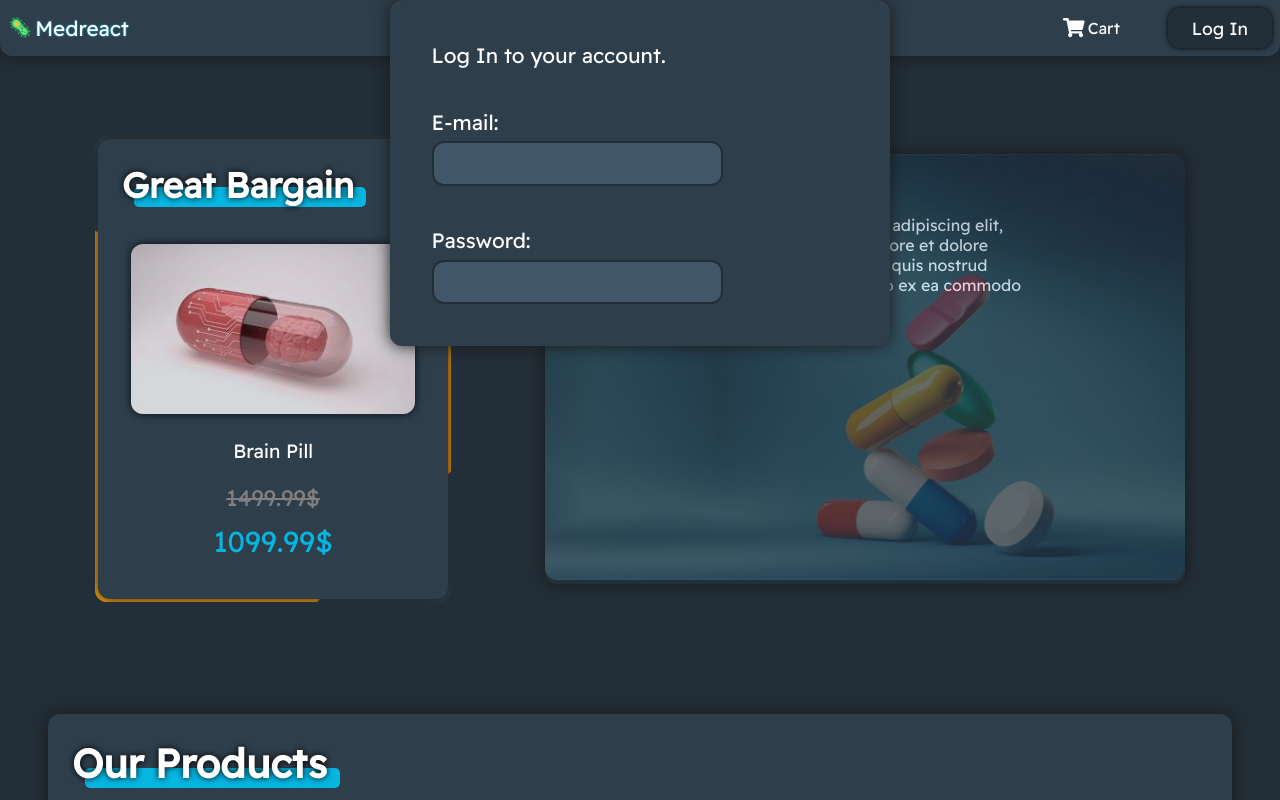
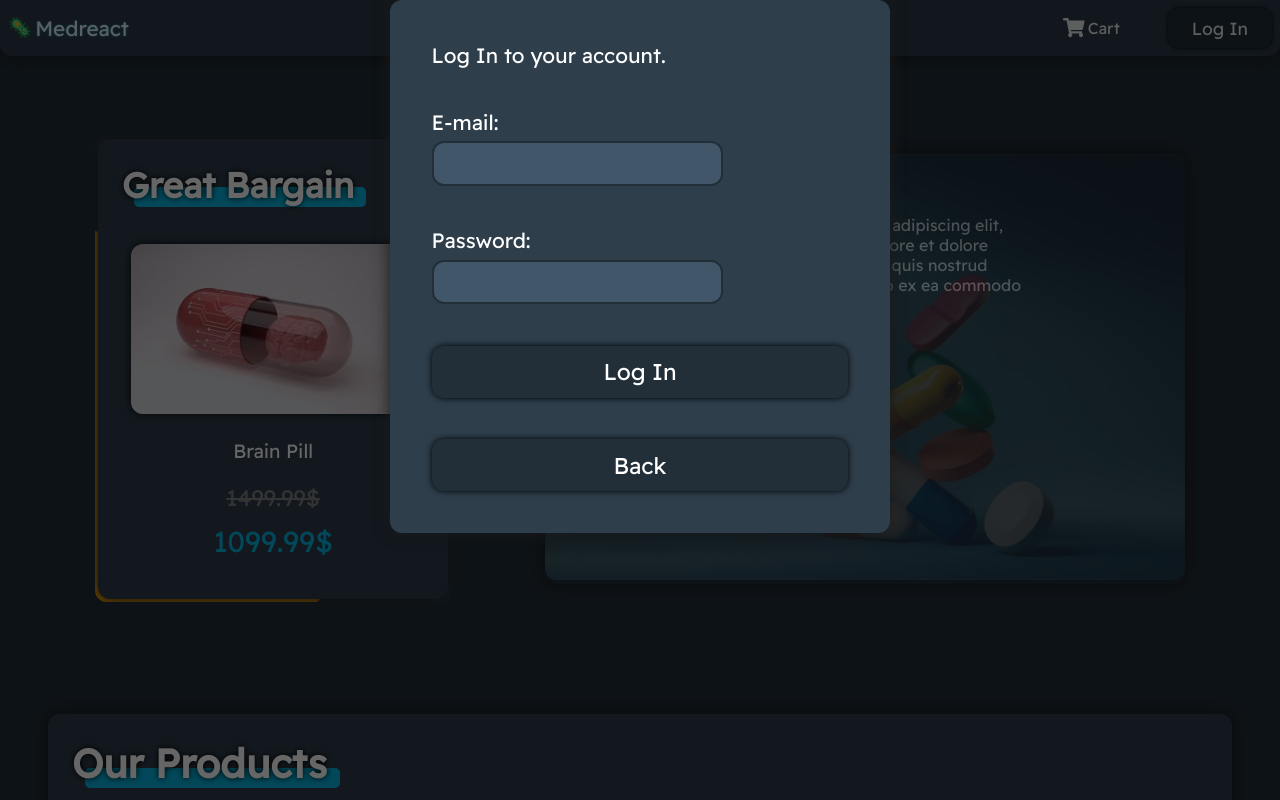
Before and after one commit to mweglowski/order-app, a React (Create React App) app: page / in a window 1280 px wide. Both pictures are taken after a click on the button "Log In". Shown: the top 800 px of the page. Built offline with nearby package versions, Linux system fonts and the light colour scheme.

Commit message:
logIn/logOut works!

```diff
--- a/src/App.js
+++ b/src/App.js
@@ -5,6 +5,7 @@ import LandingBox from "./components/LandingBox/LandingBox";
 import Shop from "./components/Shop/Shop";
 import Cart from "./components/Cart/Cart";
 import AuthBox from "./components/AuthBox/AuthBox";
+import DarkTheme from "./components/UI/DarkTheme";
 
 import "./App.css";
 
@@ -55,11 +56,13 @@ const App = () => {
   const loginHandler = () => {
     localStorage.setItem("isLoggedIn", "1");
     setIsLoggedIn(true);
+    console.log('logged in')
   };
 
   const logoutHandler = () => {
     localStorage.removeItem("isLoggedIn", "1");
     setIsLoggedIn(false);
+    console.log('logged out')
   };
 
   const addProductToCart = (newProduct) => {
@@ -95,6 +98,7 @@ const App = () => {
   return (
     <>
       {/* TEMPORARY MOVING COMPONENTS */}
+      {isCartDisplayed && <DarkTheme />}
       {isCartDisplayed && (
         <Cart
           productsInCart={productsInCart}
@@ -103,7 +107,16 @@ const App = () => {
         />
       )}
 
-      {isAuthBoxDisplayed && <AuthBox />}
+      {isAuthBoxDisplayed && <DarkTheme />}
+      {isAuthBoxDisplayed && (
+        <AuthBox
+          isLoggedIn={isLoggedIn}
+          onLogIn={loginHandler}
+          onLogOut={logoutHandler}
+          displayed={isAuthBoxDisplayed}
+          switchDisplay={switchDisplayAuthBox}
+        />
+      )}
 
       {/* NAVBAR */}
       <Navbar
--- a/src/components/AuthBox/AuthBox.js
+++ b/src/components/AuthBox/AuthBox.js
@@ -1,11 +1,28 @@
 import Card from "../UI/Card";
+import Button from "../UI/Button";
 
 import "./AuthBox.css";
 
 const AuthBox = (props) => {
+  const hideAuthBox = () => {
+    props.switchDisplay();
+  };
+
+  const logIn = () => {
+    hideAuthBox();
+    props.onLogIn();
+  };
+
+  const logOut = () => {
+    hideAuthBox();
+    props.onLogOut();
+  };
+
   return (
     <div>
       <Card className="auth-box">
+        {!props.isLoggedIn ? (
+          <>
             <div>Log In to your account.</div>
             <div className="auth-control">
               <label className="auth-control-title">E-mail:</label>
@@ -15,6 +32,16 @@ const AuthBox = (props) => {
               <label className="auth-control-title">Password:</label>
               <input />
             </div>
+            <Button onButtonClick={logIn}>Log In</Button>
+            <Button onButtonClick={hideAuthBox}>Back</Button>
+          </>
+        ) : (
+          <>
+            <div>Are you sure to log out?</div>
+            <Button onButtonClick={logOut}>Yes</Button>
+            <Button onButtonClick={hideAuthBox}>Cancel</Button>
+          </>
+        )}
       </Card>
     </div>
   );
--- a/src/components/Navbar/Navbar.css
+++ b/src/components/Navbar/Navbar.css
@@ -6,7 +6,7 @@
 	top: 0;
 	margin: auto;
 	align-items: center;
-	z-index: 20;
+	z-index: 10;
 
 	background-color: rgb(46, 62, 75);
 	box-shadow: 0 0 1rem #1b1b1b;
--- /dev/null
+++ b/src/components/UI/DarkTheme.css
@@ -0,0 +1,9 @@
+.dark-theme {
+	position: absolute;
+	width: 100vw;
+	height: 100vh;
+	z-index: 15;
+
+	background-color: black;
+	opacity: .6;
+}
--- /dev/null
+++ b/src/components/UI/DarkTheme.js
@@ -0,0 +1,7 @@
+import "./DarkTheme.css";
+
+const DarkTheme = (props) => {
+  return <div className="dark-theme">{props.children}</div>;
+};
+
+export default DarkTheme;
```
Lines whose indentation alone changed are shown as unchanged.
